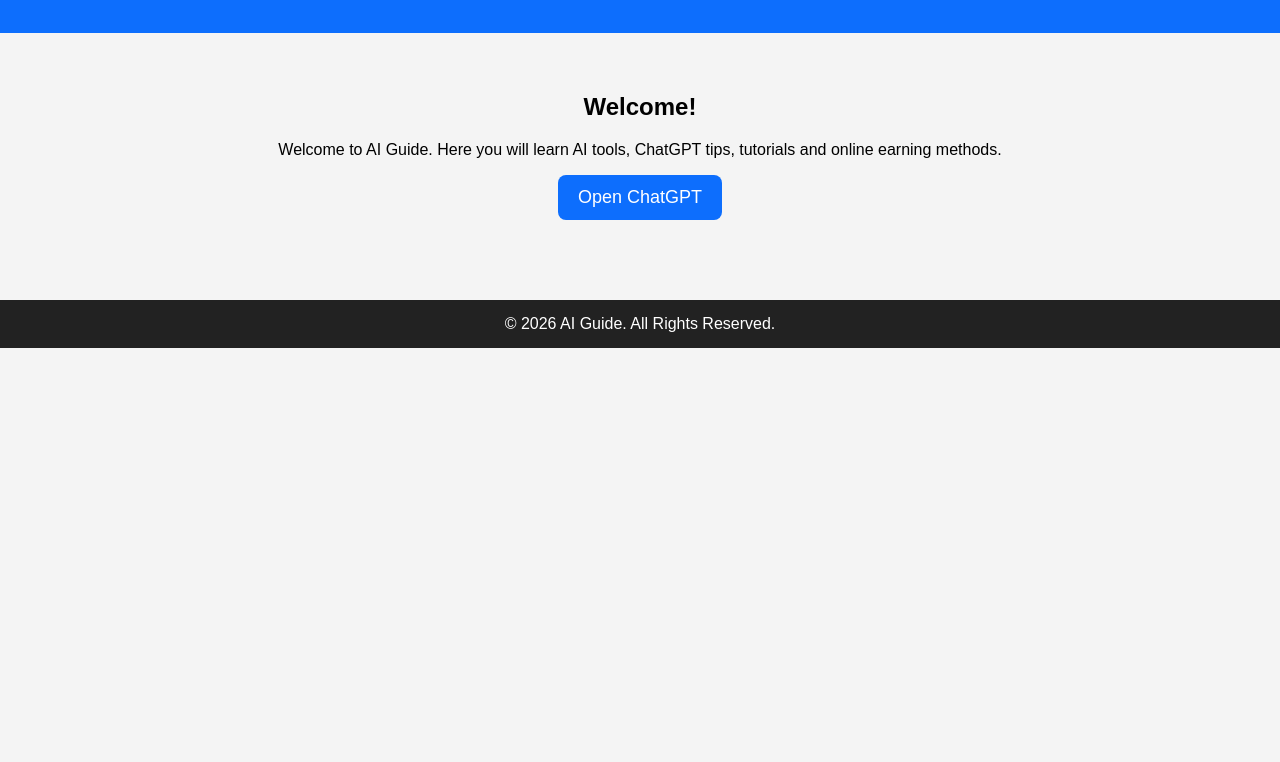
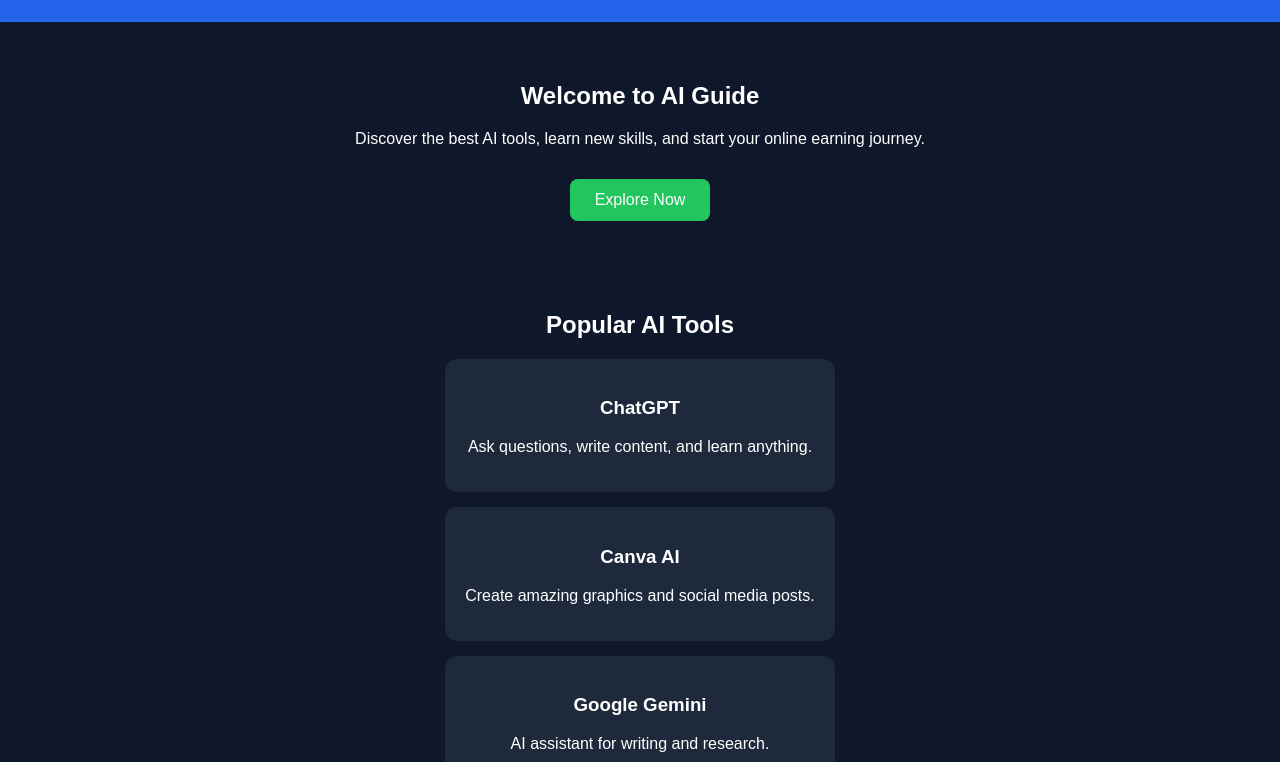
Before and after one commit to husnain-guide/ai-guide, a plain HTML site: page index.html in a window 1280 px wide. Shown: the part 121-883 px from the top of the page. Before the commit the page ends 800 px from the top, so only its background shows below. Drawn offline with Linux system fonts and the light colour scheme.

Commit message:
Update index.html

```diff
--- a/index.html
+++ b/index.html
@@ -4,39 +4,53 @@
 <meta charset="UTF-8">
 <meta name="viewport" content="width=device-width, initial-scale=1.0">
 <title>AI Guide</title>
+
 <style>
 body{
+margin:0;
 font-family:Arial,sans-serif;
-background:#f4f4f4;
+background:#0f172a;
+color:white;
 text-align:center;
-margin:0;
-padding:0;
 }
 header{
-background:#0d6efd;
-color:white;
-padding:20px;
+background:#2563eb;
+padding:25px;
 }
-section{
+h1{
+margin:0;
+font-size:38px;
+}
+.hero{
 padding:40px 20px;
 }
-button{
-background:#0d6efd;
+.btn{
+background:#22c55e;
 color:white;
-border:none;
-padding:12px 20px;
+padding:12px 25px;
+text-decoration:none;
 border-radius:8px;
-font-size:18px;
-cursor:pointer;
+display:inline-block;
+margin-top:15px;
+}
+.section{
+padding:30px 20px;
+}
+.card{
+background:#1e293b;
+margin:15px auto;
+padding:20px;
+border-radius:12px;
+max-width:350px;
 }
 footer{
-background:#222;
-color:white;
-padding:15px;
-margin-top:40px;
+background:#111827;
+padding:20px;
+margin-top:30px;
 }
 </style>
 </head>
+
 <body>
 
 <header>
@@ -44,17 +58,39 @@
 <p>Learn AI Tools, Tutorials & Online Earning</p>
 </header>
 
-<section>
-<h2>Welcome!</h2>
-<p>Welcome to AI Guide. Here you will learn AI tools, ChatGPT tips, tutorials and online earning methods.</p>
+<div class="hero">
+<h2>Welcome to AI Guide</h2>
+<p>Discover the best AI tools, learn new skills, and start your online earning journey.</p>
+<a href="#tools" class="btn">Explore Now</a>
+</div>
 
-<button onclick="window.location.href='https://chat.openai.com'">
-Open ChatGPT
-</button>
-</section>
+<div class="section" id="tools">
+<h2>Popular AI Tools</h2>
+
+<div class="card">
+<h3>ChatGPT</h3>
+<p>Ask questions, write content, and learn anything.</p>
+</div>
+
+<div class="card">
+<h3>Canva AI</h3>
+<p>Create amazing graphics and social media posts.</p>
+</div>
+
+<div class="card">
+<h3>Google Gemini</h3>
+<p>AI assistant for writing and research.</p>
+</div>
+
+</div>
+
+<div class="section">
+<h2>Online Earning</h2>
+<p>Learn freelancing, AI skills, and digital income ideas.</p>
+</div>
 
 <footer>
-© 2026 AI Guide. All Rights Reserved.
+<p>© 2026 AI Guide | Made by Husnain</p>
 </footer>
 
 </body>
```
